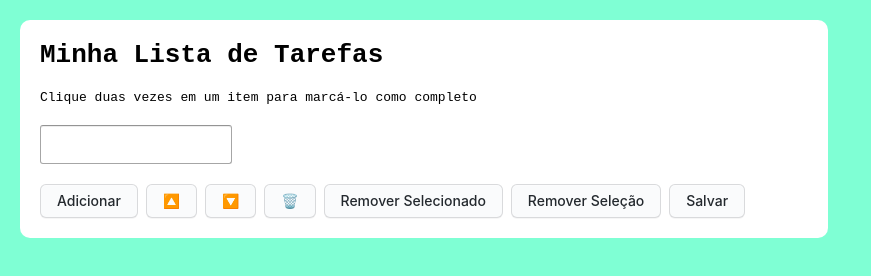
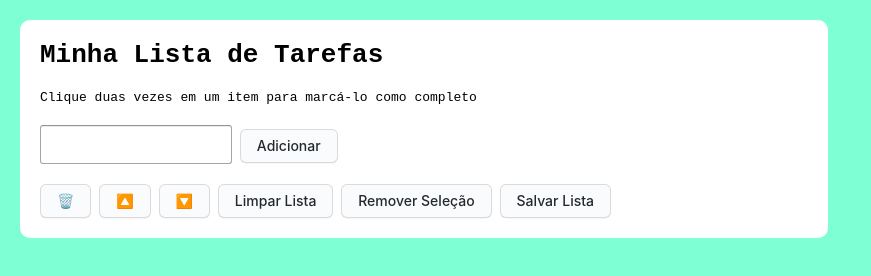
Before and after one commit to HigorMN/todo-list, a website: page index.html in a window 1280 px wide. Shown: the whole page, without its empty margins (0-871 px from the left). Drawn offline with Linux system fonts and the light colour scheme.

Commit message:
css concluido

```diff
--- a/index.html
+++ b/index.html
@@ -14,15 +14,15 @@
         <p id="funcionamento">Clique duas vezes em um item para marcá-lo como completo</p>
       </header>
         <input id="texto-tarefa" type="text">
+        <button id="criar-tarefa" class="button-4">Adicionar</button>
         <ol id="lista-tarefas"></ol>
         <section id="btns">
-          <button id="criar-tarefa" class="button-4">Adicionar</button>
+          <button id="remover-selecionado" class="button-4">🗑️</button>
           <button id="mover-cima" class="button-4">🔼</button>
           <button id="mover-baixo" class="button-4">🔽</button>
-          <button id="apaga-tudo" class="button-4">🗑️</button>
-          <button id="remover-selecionado" class="button-4">Remover Selecionado</button>
+          <button id="apaga-tudo" class="button-4">Limpar Lista</button>
           <button id="remover-finalizados" class="button-4">Remover Seleção</button>
-          <button id="salvar-tarefas" class="button-4">Salvar</button>
+          <button id="salvar-tarefas" class="button-4">Salvar Lista</button>
         </section>
     </main>
     <script src="script.js"></script>
```
